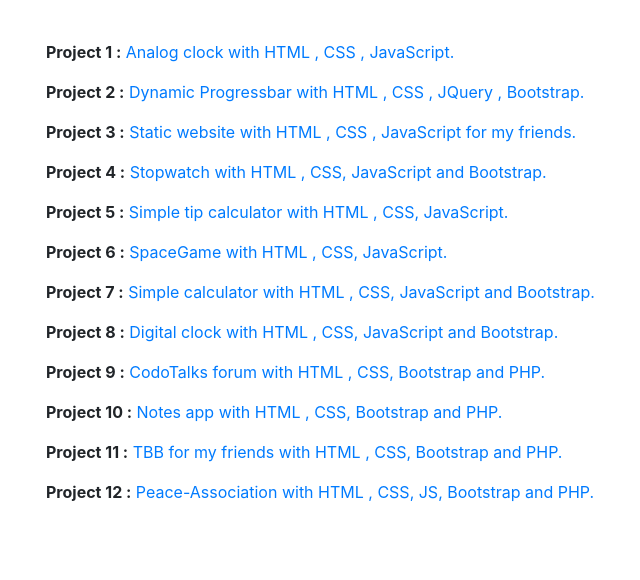
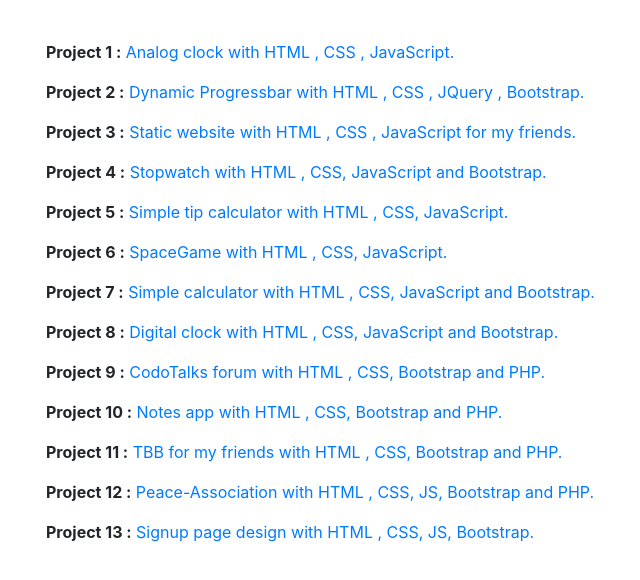
Before and after one commit to Shahrear10/Shahrear10.github.io, a plain HTML site: page index.html in a window 1280 px wide. Shown: the whole page, without its empty margins (39-679 px from the left). Drawn offline with nearby package versions, Linux system fonts and the light colour scheme.

Commit message:
Update index.html

```diff
--- a/index.html
+++ b/index.html
@@ -30,6 +30,7 @@
      <p><b>Project 10 :</b> <a target="_blank" href="http://peace-association.000webhostapp.com/notes">Notes app with HTML , CSS, Bootstrap and PHP.</a></p>
     <p><b>Project 11 :</b> <a target="_blank" href="https://tbb7.000webhostapp.com/tbb">TBB for my friends with HTML , CSS, Bootstrap and PHP.</a></p>
     <p><b>Project 12 :</b> <a target="_blank" href="http://peace-association.000webhostapp.com/">Peace-Association with HTML , CSS, JS, Bootstrap and PHP.</a></p>
+    <p><b>Project 13 :</b> <a target="_blank" href="register.html">Signup page design with HTML , CSS, JS, Bootstrap.</a></p>
 
     </div>
     <!-- Optional JavaScript -->
```
